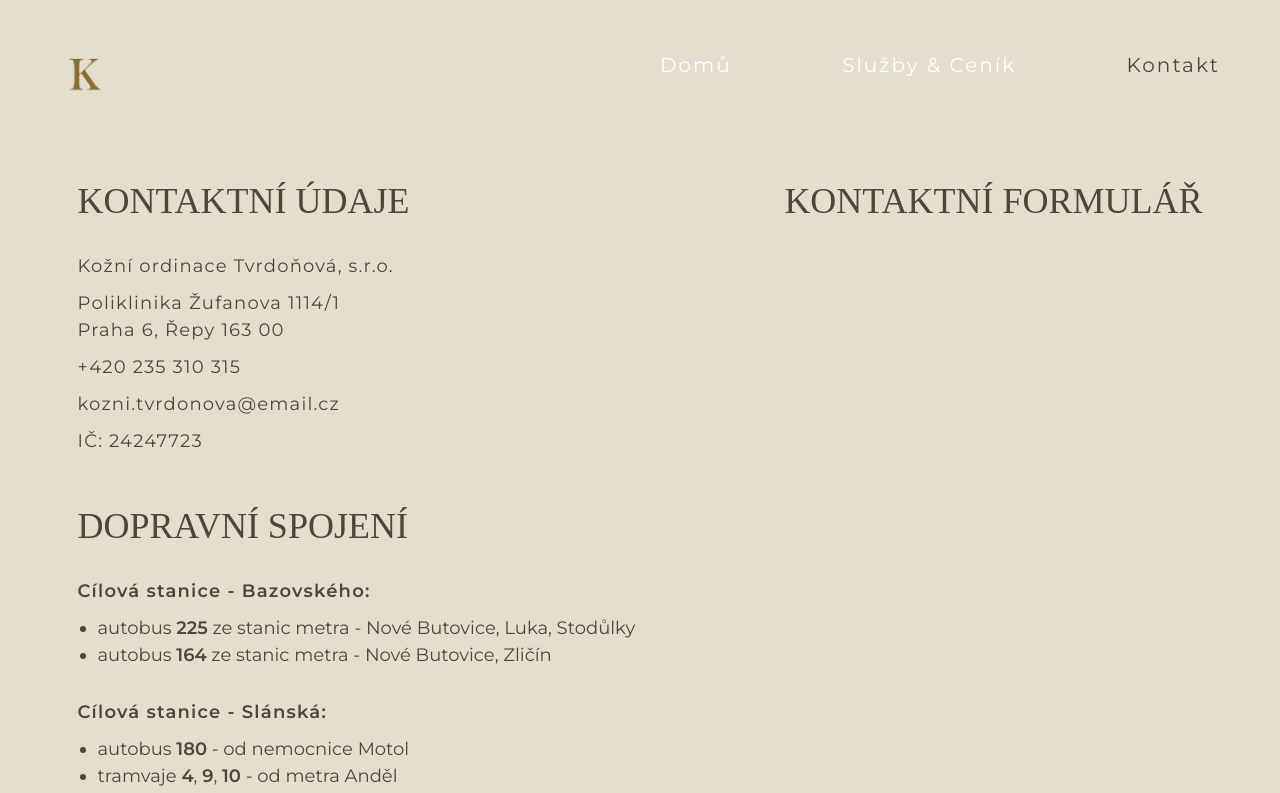
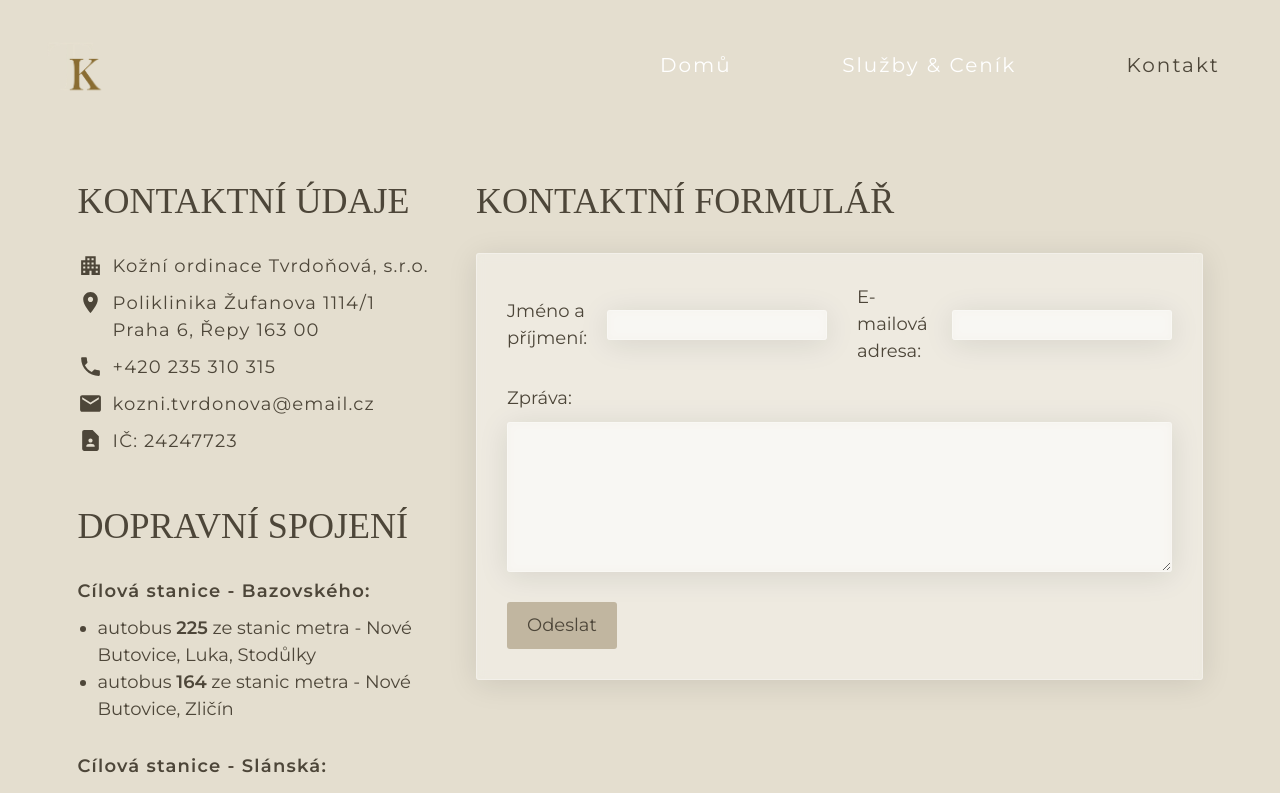
Before and after one commit to terichudejova/kozni-tvrdonova, a React (Vite) app: page /kozni-tvrdonova/kontakt in a window 1280 px wide. Shown: the top 793 px of the page. Built offline with nearby package versions, Linux system fonts and the light colour scheme; a web font is replaced by a local one.

Commit message:
add formular to kontakt section

```diff
--- a/src/AddressMap.jsx
+++ b/src/AddressMap.jsx
@@ -3,7 +3,7 @@ export default function AddressMap() {
         <div className="google-map-code">
             <iframe
                 src="https://www.google.com/maps/embed?pb=!1m14!1m8!1m3!1d2594.3112508186946!2d14.3055251!3d50.0682106!3m2!1i1024!2i768!4f13.1!3m3!1m2!1s0x470bbe3ec5d93449%3A0xa060c91a94be1641!2s%C5%BDufanova%201114%2F1%2C%20163%2000%20Praha%2017-%C5%98epy!5e1!3m2!1scs!2scz!4v1729082224770!5m2!1scs!2scz"
-                width="800"
+                width="1000"
                 height="500"
                 frameborder="0"
                 style={{ border: 0 }}
--- a/src/App.css
+++ b/src/App.css
@@ -282,6 +282,77 @@ b, strong {
   color: #e4decf;
 }
 
+form {
+  display: flex;
+  flex-direction: column;
+  justify-content: start;
+  align-items: start;
+  padding: 3rem;
+  background: rgba(255, 255, 255, 0.37);
+  border-radius: 3px;
+  box-shadow: 0 4px 30px rgba(0, 0, 0, 0.1);
+  backdrop-filter: blur(4.2px);
+  -webkit-backdrop-filter: blur(4.2px);
+  border: 1px solid rgba(255, 255, 255, 0.3);
+}
+form .jmenoEmail {
+  display: flex;
+  flex-direction: row;
+  justify-content: start;
+  align-items: center;
+  margin-bottom: 1rem;
+}
+form label {
+  font-size: 1.8rem;
+  margin-right: 2rem;
+  margin-bottom: 1rem;
+}
+form input:focus, form textarea:focus {
+  outline: none;
+  border: 2px solid #c1b6a0;
+  box-shadow: 0 0 5px #c1b6a0;
+}
+form input {
+  height: 30px;
+  font-size: 1.8rem;
+  margin-right: 3rem;
+  margin-bottom: 1rem;
+  min-width: 220px;
+  background: rgba(255, 255, 255, 0.37);
+  border-radius: 3px;
+  box-shadow: 0 4px 30px rgba(0, 0, 0, 0.1);
+  backdrop-filter: blur(4.2px);
+  -webkit-backdrop-filter: blur(4.2px);
+  border: 1px solid rgba(255, 255, 255, 0.3);
+}
+form input:nth-of-type(2) {
+  margin-right: 0;
+}
+form textarea {
+  width: 100%;
+  font-size: 1.8rem;
+  margin-right: 3rem;
+  min-height: 150px;
+  background: rgba(255, 255, 255, 0.37);
+  border-radius: 3px;
+  box-shadow: 0 4px 30px rgba(0, 0, 0, 0.1);
+  backdrop-filter: blur(4.2px);
+  -webkit-backdrop-filter: blur(4.2px);
+  border: 1px solid rgba(255, 255, 255, 0.3);
+}
+form .button {
+  margin-top: 3rem;
+  text-decoration: none;
+  background-color: #c1b6a0;
+  font-size: 1.8rem;
+  color: #4d4639;
+  cursor: pointer;
+}
+form .button:hover {
+  background-color: #817969;
+  color: white;
+}
+
 .home .landingPage {
   background-image: url("/images/background.jpg");
   background-size: cover;
@@ -410,7 +481,7 @@ b, strong {
   border-radius: 50%;
   width: 80px;
   height: 80px;
-  background-color: white;
+  background-color: #f0ece4;
   display: flex;
   flex-direction: row;
   justify-content: center;
@@ -418,7 +489,7 @@ b, strong {
   position: absolute;
   top: -40px;
   left: calc(50% - 40px);
-  border: 3px solid #e4decf;
+  border: 3px solid white;
   box-shadow: rgba(0, 0, 0, 0.2) 0 0 20px;
 }
 .home .sluzby .sluzbyCards .karticka .iconCircle .iconCircle_ikonka {
@@ -461,10 +532,13 @@ b, strong {
   color: #4d4639;
 }
 .home .sluzby .sluzbyCards .karticka .button {
+  margin: 3rem 0 0 0;
   text-decoration: none;
+  background-color: #c1b6a0;
+  margin-top: 1rem;
   font-size: 1.8rem;
-  margin: 3rem 0 0 0;
   color: #4d4639;
+  cursor: pointer;
 }
 .home .sluzby .sluzbyCards .karticka .button:hover {
   background-color: #817969;
@@ -1061,6 +1135,29 @@ b, strong {
 .kontakt .container .informace .left .udaje {
   margin-bottom: 4rem;
 }
+.kontakt .container .informace .left .udaje p, .kontakt .container .informace .left .udaje a {
+  display: flex;
+  flex-direction: row;
+  justify-content: start;
+  align-items: start;
+}
+.kontakt .container .informace .left .udaje p .kontaktIkonka, .kontakt .container .informace .left .udaje a .kontaktIkonka {
+  font-size: 2.5rem;
+  margin-right: 1rem;
+}
 .kontakt .container .informace .left .spojeni .bus {
   font-weight: 600;
+}
+.kontakt .container .informace .right {
+  display: flex;
+  flex-direction: column;
+  justify-content: start;
+  align-items: start;
+}
+.kontakt .container .mapa {
+  display: flex;
+  flex-direction: column;
+  justify-content: start;
+  align-items: center;
+  margin-top: 9rem;
 }/*# sourceMappingURL=App.css.map */
--- a/src/App.scss
+++ b/src/App.scss
@@ -310,6 +310,88 @@ b, strong {
 }
 
 
+//FORMULÁŘ
+form {
+    @include column-start-start;
+    padding: $s-s;
+    background: rgba(255, 255, 255, 0.37);
+    border-radius: 3px;
+    box-shadow: 0 4px 30px rgba(0, 0, 0, 0.1);
+    backdrop-filter: blur(4.2px);
+    -webkit-backdrop-filter: blur(4.2px);
+    border: 1px solid rgba(255, 255, 255, 0.3);
+
+
+    .jmenoEmail {
+        @include row-start-center;
+        margin-bottom: $s-xxs;
+    }
+
+    label {
+        font-size: $f-s;
+        margin-right: $s-xs;
+        margin-bottom: $s-xxs;
+
+    }
+
+    input, textarea {
+
+        &:focus {
+            outline: none;
+            border: 2px solid #c1b6a0;
+            box-shadow: 0 0 5px #c1b6a0;
+        }
+    }
+
+    input {
+        height: 30px;
+        font-size: $f-s;
+        margin-right: $s-s;
+        margin-bottom: $s-xxs;
+        min-width: 220px;
+        background: rgba(255, 255, 255, 0.37);
+        border-radius: 3px;
+        box-shadow: 0 4px 30px rgba(0, 0, 0, 0.1);
+        backdrop-filter: blur(4.2px);
+        -webkit-backdrop-filter: blur(4.2px);
+        border: 1px solid rgba(255, 255, 255, 0.3);
+
+        &:nth-of-type(2) {
+            margin-right: 0;
+        }
+    }
+
+    textarea {
+        width: 100%;
+        font-size: $f-s;
+        margin-right: $s-s;
+        min-height: 150px;
+        background: rgba(255, 255, 255, 0.37);
+        border-radius: 3px;
+        box-shadow: 0 4px 30px rgba(0, 0, 0, 0.1);
+        backdrop-filter: blur(4.2px);
+        -webkit-backdrop-filter: blur(4.2px);
+        border: 1px solid rgba(255, 255, 255, 0.3);
+    }
+
+
+
+    .button {
+        margin-top: $s-s;
+        text-decoration: none;
+        background-color: #c1b6a0;
+        font-size: $f-s;
+        color: $font-color;
+        cursor: pointer;
+
+        &:hover {
+            background-color: $contrast-color;
+            color: white;
+        }
+    }
+}
+
+
 //HOME
 .home {
 
@@ -457,12 +539,12 @@ b, strong {
                     width: 80px;
                     height: 80px;
                     // background-color: $contrast-color; VERZE1
-                    background-color: white; //VERZE 2
+                    background-color: #f0ece4; //VERZE 2
                     @include row-center-center;
                     position: absolute;
                     top: -40px;
                     left: calc(50% - 40px);
-                    border: 3px solid $base2-color;
+                    border: 3px solid white;
                     box-shadow: $main-shadow;
 
                     .iconCircle_ikonka {
@@ -528,13 +610,15 @@ b, strong {
                 }
 
                 .button {
+                    margin: $s-s 0 0 0;
                     text-decoration: none;
+                    background-color: #c1b6a0;
+                    margin-top: $s-xxs;
                     font-size: $f-s;
-                    margin: $s-s 0 0 0;
-                    // color: white; VERZE1
-                    color: $font-color; //VERZE2
+                    color: $font-color;
+                    cursor: pointer;
 
-                    &:hover { //VERZE2
+                    &:hover {
                         background-color: $contrast-color;
                         color: white;
                     }
@@ -1281,6 +1365,14 @@ b, strong {
                 .udaje {
                     margin-bottom: $s-m;
 
+                    p, a {
+                        @include row-start-start;
+
+                        .kontaktIkonka {
+                            font-size: $f-l;
+                            margin-right: $s-xxs;
+                        }
+                    }
                 }
 
                 .spojeni {
@@ -1292,8 +1384,13 @@ b, strong {
             }
 
             .right {
+                @include column-start-start;
+            }
+        }
 
-            }
+        .mapa {
+            @include column-start-center;
+            margin-top: $s-xxxl;
         }
     }
 }
--- /dev/null
+++ b/src/ContactFormular.jsx
@@ -0,0 +1,65 @@
+import { useState } from "react";
+
+export default function ContactFormular() {
+
+    const [name, setName] = useState("");
+    const [email, setEmail] = useState("");
+    const [message, setMessage] = useState("");
+
+    const handleSubmit = (e) => {
+        e.preventDefault();
+
+        setName("");
+        setEmail("");
+        setMessage("");
+
+        alert("Formulář vyplněn.")
+
+        const output = {
+            name: name,
+            email: email,
+            message: message
+        };
+        console.log(output);
+    };
+
+    return (
+        <div>
+            <form onSubmit={handleSubmit}>
+
+                <div className="jmenoEmail">
+                    <label htmlFor="name">Jméno a příjmení:</label>
+                    <input
+                        type="text"
+                        id="name"
+                        name="name"
+                        required
+                        value={name}
+                        onChange={(e) => setName(e.target.value)}
+                    />
+
+                    <label htmlFor="email">E-mailová adresa:</label>
+                    <input
+                        type="email"
+                        id="email"
+                        name="email"
+                        required
+                        value={email}
+                        onChange={(e) => setEmail(e.target.value)}
+                    />
+                </div>
+
+                <label htmlFor="message">Zpráva:</label>
+                <textarea
+                    name="message"
+                    id="message"
+                    required
+                    value={message}
+                    onChange={(e) => setMessage(e.target.value)}
+                />
+
+                <button className="button">Odeslat</button>
+            </form>
+        </div>
+    )
+}
--- a/src/pages/Contact.jsx
+++ b/src/pages/Contact.jsx
@@ -1,3 +1,11 @@
+import ApartmentIcon from '@mui/icons-material/Apartment';
+import LocationOnIcon from '@mui/icons-material/LocationOn';
+import PhoneIcon from '@mui/icons-material/Phone';
+import EmailIcon from '@mui/icons-material/Email';
+import ContactPageIcon from '@mui/icons-material/ContactPage';
+import AddressMap from "../AddressMap"
+import ContactFormular from '../ContactFormular';
+
 export default function Contact() {
     return (
         <div className="outerBox kontakt">
@@ -6,12 +14,12 @@ export default function Contact() {
                     <div className="left">
                         <div className="udaje">
                             <h2>Kontaktní údaje</h2>
-                            <p>Kožní ordinace Tvrdoňová, s.r.o.</p>
-                            <p><a>Poliklinika Žufanova 1114/1<br/>
-                            Praha 6, Řepy 163 00</a></p>
-                            <p><a>+420 235 310 315</a></p>
-                            <p><a href="">kozni.tvrdonova@email.cz</a></p>
-                            <p>IČ: 24247723</p>
+                            <p><ApartmentIcon className='kontaktIkonka'/> Kožní ordinace Tvrdoňová, s.r.o.</p>
+                            <a target='_blank' href='https://www.google.cz/maps/dir//%C5%BDufanova+1114%2F1,+163+00+Praha+17-%C5%98epy/@50.0682106,14.3055251,596m/data=!3m1!1e3!4m18!1m8!3m7!1s0x470bbe3ec5d93449:0xa060c91a94be1641!2s%C5%BDufanova+1114%2F1,+163+00+Praha+17-%C5%98epy!3b1!8m2!3d50.0682106!4d14.3081!16s%2Fg%2F11c2h56zs6!4m8!1m0!1m5!1m1!1s0x470bbe3ec5d93449:0xa060c91a94be1641!2m2!1d14.3081!2d50.0682106!3e3?entry=ttu&g_ep=EgoyMDI0MTAxMy4wIKXMDSoASAFQAw%3D%3D'><LocationOnIcon className='kontaktIkonka'/> <p>Poliklinika Žufanova 1114/1<br/>
+                            Praha 6, Řepy 163 00</p></a>
+                            <a target='_blank' href="tel:+420235310315"><PhoneIcon className='kontaktIkonka'/> <p>+420 235 310 315</p></a>
+                            <a target='_blank' href="mailto:kozni.tvrdonova@email.cz?subject=Dotaz&body=Dobrý%20den,%20mám%20dotaz..."><EmailIcon className='kontaktIkonka'/> <p>kozni.tvrdonova@email.cz</p></a>
+                            <p><ContactPageIcon className='kontaktIkonka'/> IČ: 24247723</p>
                         </div>
                         <div className="spojeni">
                             <h2>Dopravní spojení</h2>
@@ -30,10 +38,15 @@ export default function Contact() {
                     <div className="right">
                         <div className="formular">
                             <h2>Kontaktní formulář</h2>
+                            <div className="formBox">
+                                <ContactFormular />
+                            </div>
                         </div>
                     </div>
                 </div>
-                <div className="mapa"></div>
+                <div className="mapa">
+                    <AddressMap />
+                </div>
             </div>
         </div>
     )
```
Also changed, not shown: 1 other file (tests, documents, lock files or other folders).
